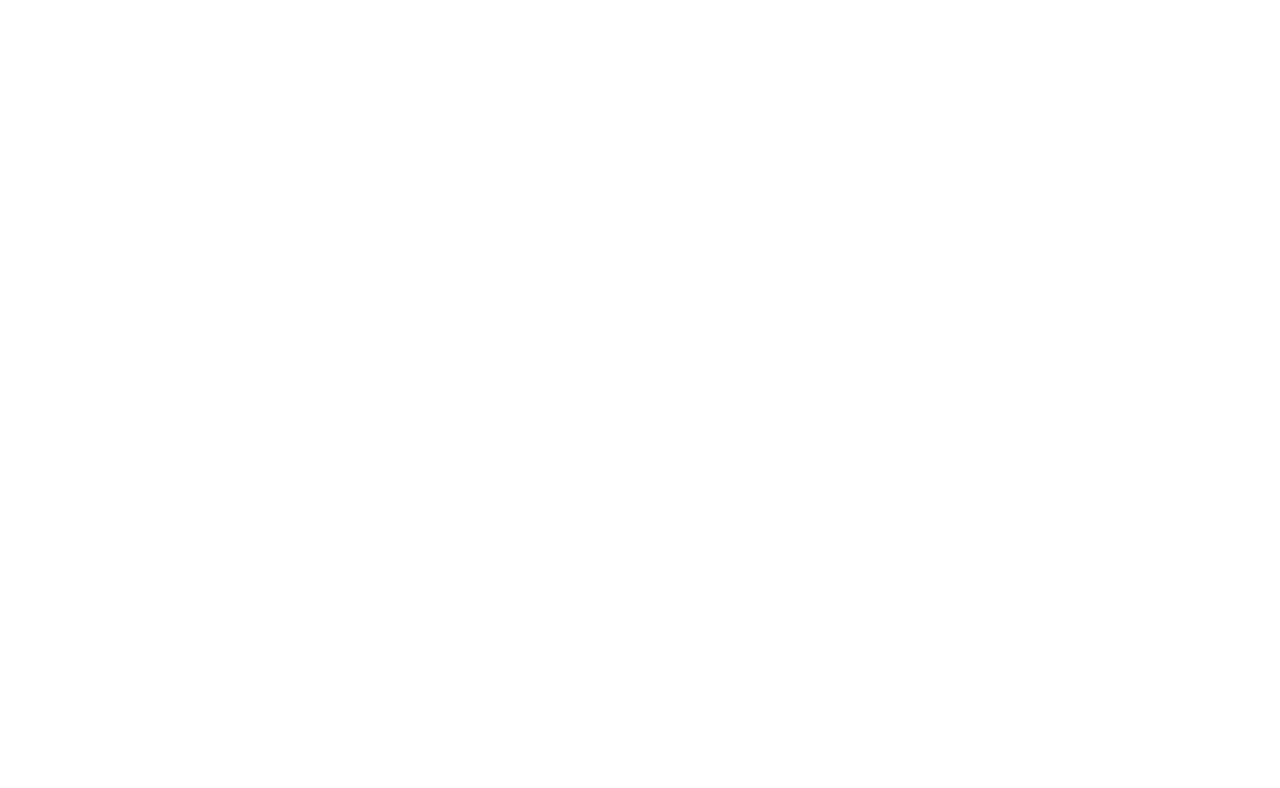
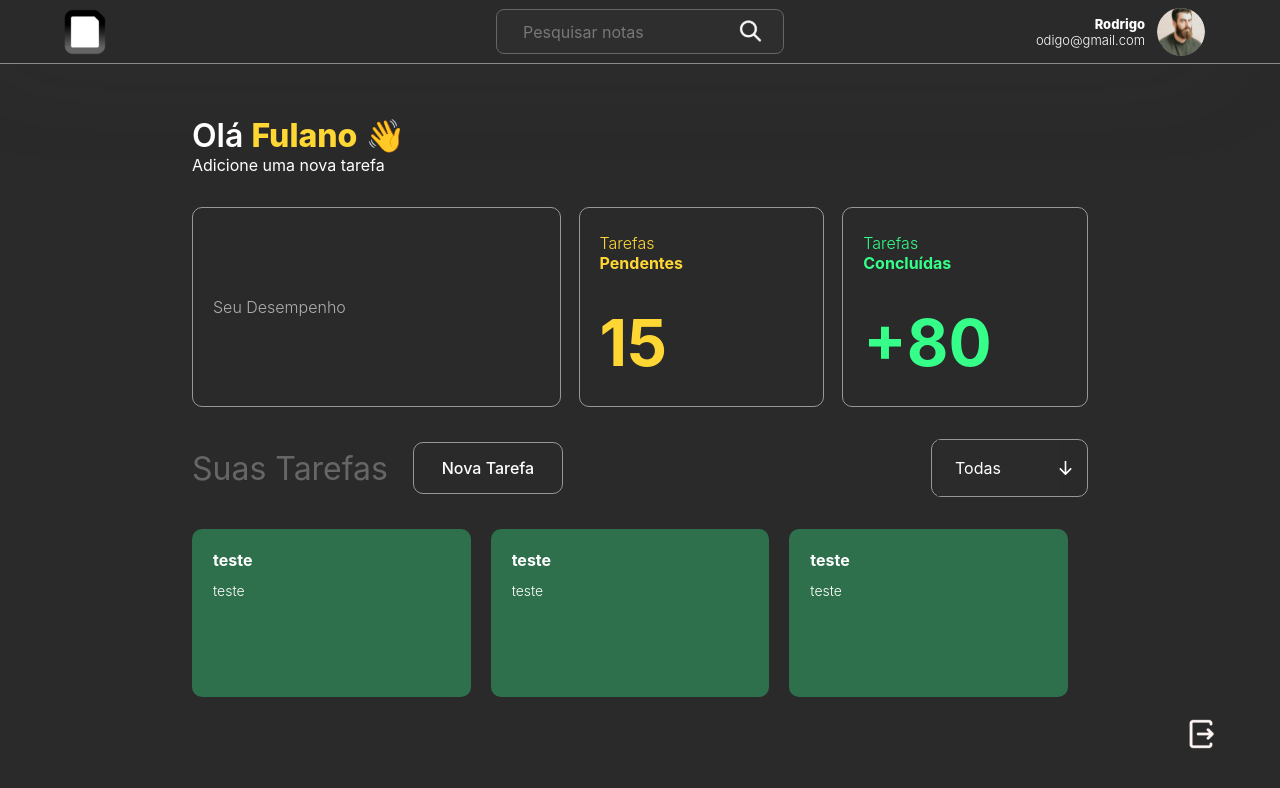
Before and after one commit to gabrielsb18/PI-FrontEnd, a React (Vite) app: page /home in a window 1280 px wide. Before the commit this address had no page. Shown: the top 788 px of the page. Built offline with nearby package versions, Linux system fonts and the light colour scheme.

Commit message:
removendo altura e largura do select

```diff
--- a/src/components/Select/Select.style.js
+++ b/src/components/Select/Select.style.js
@@ -4,9 +4,6 @@ export const ButtonSelect = styled.div`
     display: flex;
     justify-content: center;
     align-items: center;
-
-    width:151px;
-    height:53px;
 
     border:1px solid #979797;
     border-radius: 10px;
--- a/src/routes/index.jsx
+++ b/src/routes/index.jsx
@@ -5,8 +5,8 @@ import { BrowserRouter } from "react-router-dom";
 export function Routes (){
     return(
         <BrowserRouter>
-            {/* <AppRoutes /> */}
-            <AuthRoutes />
+            <AppRoutes />
+            {/* <AuthRoutes /> */}
         </BrowserRouter>
     )
 }
```
Also changed, not shown: src/contexts/AuthContext.jsx (added).
